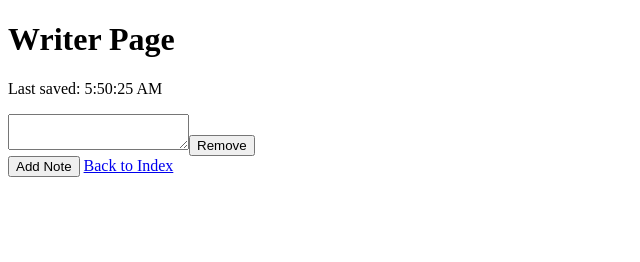
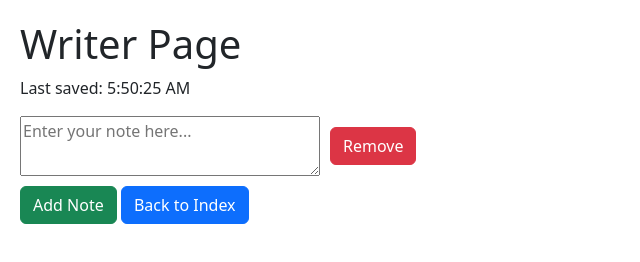
Before and after one commit to DrFelixWei/COMP-4537, a plain HTML site: page COMP4537/labs/1/pages/writer.html in a window 1280 px wide. Both pictures are taken after a click on the button "Add Note". Shown: the whole page, without its empty margins (0-640 px from the left). Drawn offline with nearby package versions, Linux system fonts and the light colour scheme.

Commit message:
added bootstrap and localization

```diff
--- a/COMP4537/labs/1/css/style.css
+++ b/COMP4537/labs/1/css/style.css
@@ -1,29 +1,20 @@
 body {
     font-family: Arial, sans-serif;
     padding: 20px;
-  }
+}
 
-  h1 {
-    color: #333;
-  }
+textarea {
+    width: 300px;
+    height: 60px;
+    margin-bottom: 10px;
+}
 
-  textarea {
-    width: 100%;
-    height: 50px;
+.note-container {
+    display: flex;
+    align-items: center;
+    gap: 10px;
     margin-bottom: 10px;
-  }
+}
 
-  .btn {
-    display: inline-block;
-    padding: 10px;
-    margin: 10px 0;
-    background: #007bff;
-    color: #fff;
-    text-decoration: none;
-    border: none;
-    border-radius: 5px;
-  }
 
-  .btn:hover {
-    background: #0056b3;
-  }
+/* I acknowledge the use of Chat-GPT to choose some of these colours and sizing options. */
--- a/COMP4537/labs/1/js/script.js
+++ b/COMP4537/labs/1/js/script.js
@@ -1,8 +1,48 @@
+import { messages } from '../lang/messages/en/user.js';
+
 // Common constants
 const lastSavedEl = document.getElementById('last-saved');
 const lastRetrievedEl = document.getElementById('last-retrieved');
 const notesContainer = document.getElementById('notes-container');
 const addNoteButton = document.getElementById('add-note');
+const FETCH_DATA_INTERVAL = 2000;
+
+// Function to update localized content for each page
+const applyLocalization = (localizationMap) => {
+    Object.entries(localizationMap).forEach(([id, text]) => {
+      const element = document.getElementById(id);
+      if (element) {
+        element.textContent = text;
+      }
+    });
+  };
+// Dynamic rendering of localized strings
+const renderPageText = () => {
+    const currentPage = window.location.pathname.split('/').pop();
+    if (currentPage === 'index.html') {
+        applyLocalization({
+        'index-title': messages.indexTitle,
+        'index-subtitle': messages.indexSubtitle,
+        'go-to-writer': messages.goToWriter,
+        'go-to-reader': messages.goToReader,
+        });
+    } else if (currentPage === 'writer.html') {
+        applyLocalization({
+        'writer-title': messages.writerPageTitle,
+        'last-saved': `${messages.lastSaved} Never`,
+        'add-note': messages.addNote,
+        'back-to-index': messages.backToIndex,
+        });
+    } else if (currentPage === 'reader.html') {
+        applyLocalization({
+        'reader-title': messages.readerPageTitle,
+        'last-retrieved': `${messages.lastRetrieved} Never`,
+        'back-to-index': messages.backToIndex,
+        });
+    }
+};
+renderPageText();
+
 
 // Load notes from localStorage
 const loadNotes = () => {
@@ -10,13 +50,15 @@ const loadNotes = () => {
   notesContainer.innerHTML = '';
   notes.forEach((note, index) => {
     const noteDiv = document.createElement('div');
+    noteDiv.className = 'note-container';
     const textarea = document.createElement('textarea');
     textarea.value = note;
     textarea.dataset.index = index;
+    textarea.placeholder = messages.addNotePlaceholder;
 
     const removeButton = document.createElement('button');
     removeButton.textContent = 'Remove';
-    removeButton.className = 'btn';
+    removeButton.className = 'btn btn-danger';
     removeButton.addEventListener('click', () => {
       notes.splice(index, 1);
       saveNotes(notes);
@@ -54,7 +96,7 @@ if (lastSavedEl) {
       (textarea) => textarea.value
     );
     saveNotes(notes);
-  }, 2000);
+  }, FETCH_DATA_INTERVAL);
 
   // Initial load for writer.html
   loadNotes();
@@ -80,7 +122,7 @@ if (lastRetrievedEl) {
   refreshNotes();
 
   // Auto-refresh every 2 seconds
-  setInterval(refreshNotes, 2000);
+  setInterval(refreshNotes, FETCH_DATA_INTERVAL);
 }
 
 
--- a/COMP4537/labs/1/lang/messages/en/user.js
+++ b/COMP4537/labs/1/lang/messages/en/user.js
@@ -1,4 +1,18 @@
 export const messages = {
-    lastSaved: 'Last saved:',
-    lastRetrieved: 'Last retrieved:',
-};
+    // Index page
+    indexTitle: "Lab 1: JSON, Object Constructor, localStorage",
+    indexSubtitle: "by: Felix Wei",
+    goToWriter: "Go to Writer",
+    goToReader: "Go to Reader",
+
+    // Writer page
+    writerPageTitle: "Writer Page",
+    lastSaved: "Last saved:",
+    addNote: "Add Note",
+    backToIndex: "Back to Index",
+    addNotePlaceholder: "Enter your note here...",
+
+    // Reader page
+    readerPageTitle: "Reader Page",
+    lastRetrieved: "Last retrieved:",
+  };
--- a/COMP4537/labs/1/pages/writer.html
+++ b/COMP4537/labs/1/pages/writer.html
@@ -1,17 +1,22 @@
 <!DOCTYPE html>
 <html lang="en">
 <head>
-  <meta charset="UTF-8">
-  <meta name="viewport" content="width=device-width, initial-scale=1.0">
-  <title>Writer</title>
-  <link rel="stylesheet" href="./css/styles.css">
+    <meta charset="UTF-8">
+    <meta name="viewport" content="width=device-width, initial-scale=1.0">
+    <title>Writer</title>
+    <link rel="stylesheet" href="../css/style.css">
+    <link href="https://cdn.jsdelivr.net/npm/bootstrap@5.3.0-alpha1/dist/css/bootstrap.min.css" rel="stylesheet">
+    <script src="../js/script.js" type="module" defer></script>
 </head>
 <body>
-  <h1>Writer Page</h1>
-  <p id="last-saved">Last saved: Never</p>
-  <div id="notes-container"></div>
-  <button id="add-note" class="btn">Add Note</button>
-  <a href="../index.html" class="btn">Back to Index</a>
-  <script src="../js/script.js"></script>
+    <div id="writer-page-container">
+
+        <h1 id="writer-title"></h1>
+        <p id="last-saved"></p>
+        <div id="notes-container"></div>
+        <button id="add-note" class="btn btn-success"></button>
+        <a href="../index.html" id="back-to-index" class="btn btn-primary"></a>
+
+    </div>
 </body>
 </html>
```
Also changed, not shown: COMP4537/labs/1/index.html (+8 -9 lines), COMP4537/labs/1/pages/reader.html (+14 -9 lines), index.html (+3 -0 lines).
